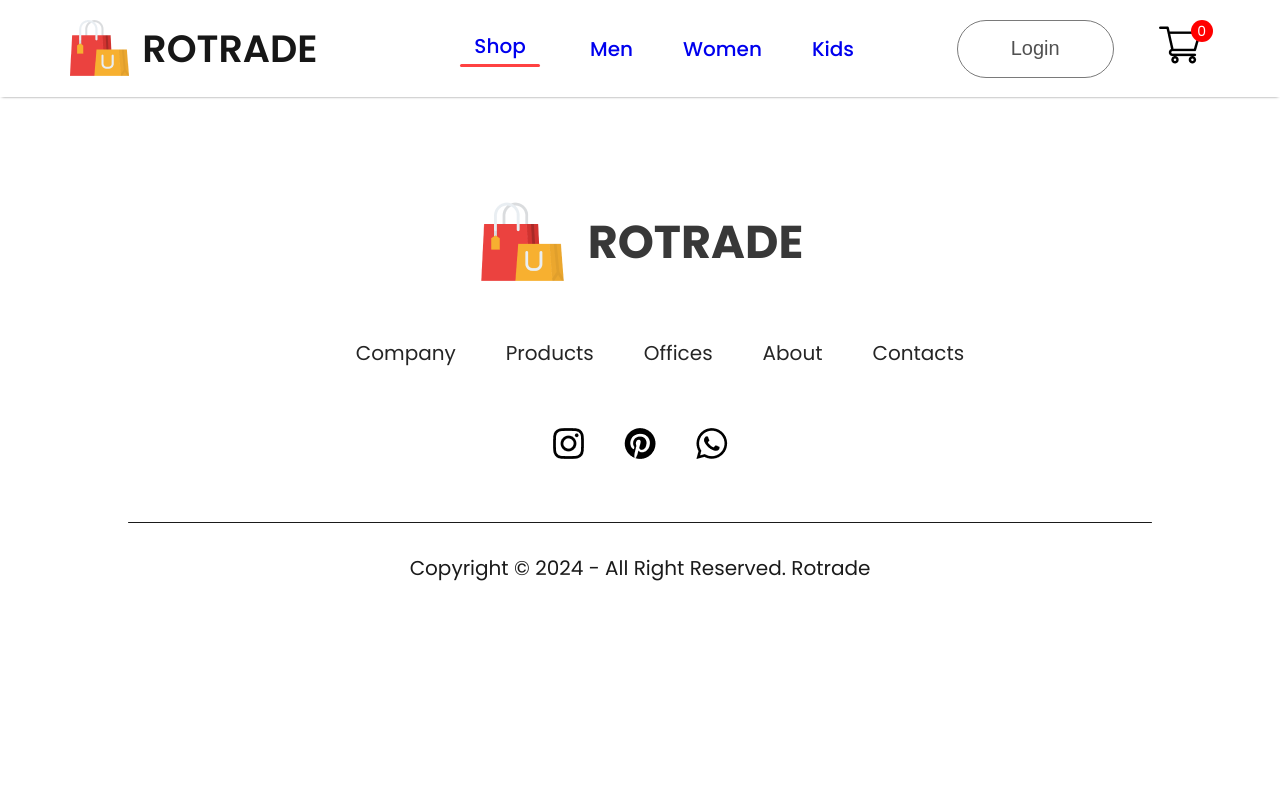
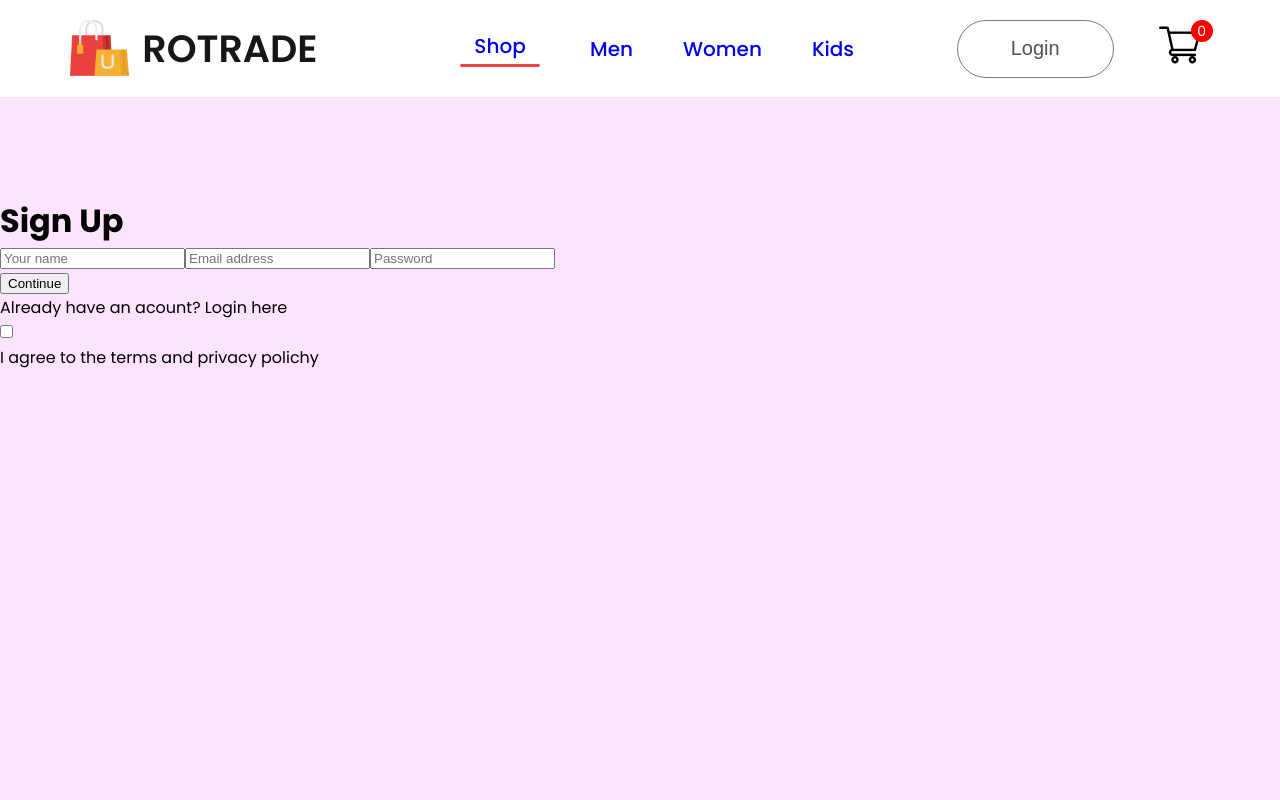
Before and after one commit to Petermwansa/rotrade, a React (Create React App) app: page /login in a window 1280 px wide. Shown: the top 800 px of the page. Built offline with nearby package versions, Linux system fonts and the light colour scheme.

Commit message:
Add the code for the Login page but has to be designed later

```diff
--- /dev/null
+++ b/src/Components/Pages/CSS/LoginSignup.css
@@ -0,0 +1,6 @@
+.loginsignup {
+    width: 100%;
+    height: 80vh;
+    background: #fce3fe;
+    padding-top: 100px;
+}
--- a/src/Components/Pages/LoginSignUp.jsx
+++ b/src/Components/Pages/LoginSignUp.jsx
@@ -1,9 +1,23 @@
-import React from 'react'
+import React from 'react';
+import './CSS/LoginSignup.css';
 
 const LoginSignUp = () => {
   return (
-    <div>
-
+    <div className='loginsignup'>
+      <div className='loginsignup__container'>
+        <h1>Sign Up</h1>
+        <div className='loginsignup__fields'>
+          <input type='text' placeholder='Your name' />
+          <input type='email' placeholder='Email address' />
+          <input type='passoword' placeholder='Password' />
+        </div>
+        <button>Continue</button>
+        <p className='loginsignup__login'>Already have an acount? <span>Login here</span></p>
+        <div className='loginsignup__agree'>
+          <input type='checkbox' name='' id=''/>
+          <p>I agree to the terms and privacy polichy</p>
+        </div>
+      </div>
     </div>
   )
 }
```
